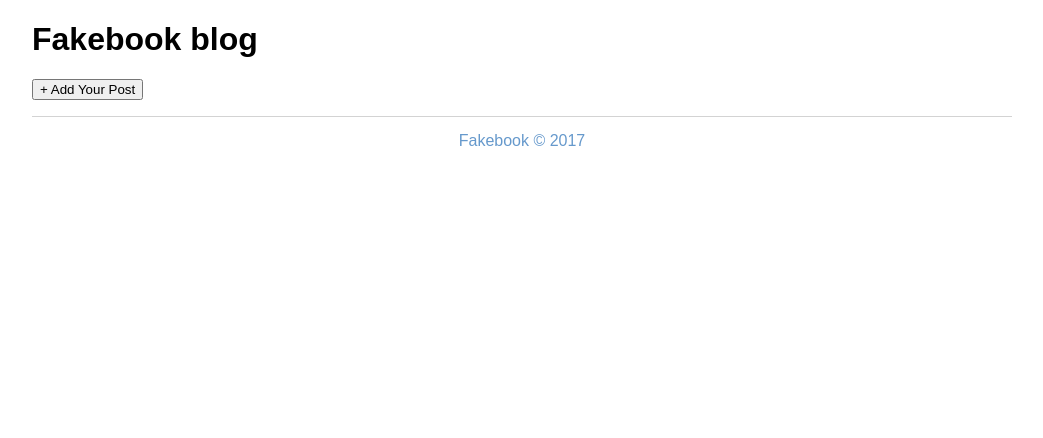
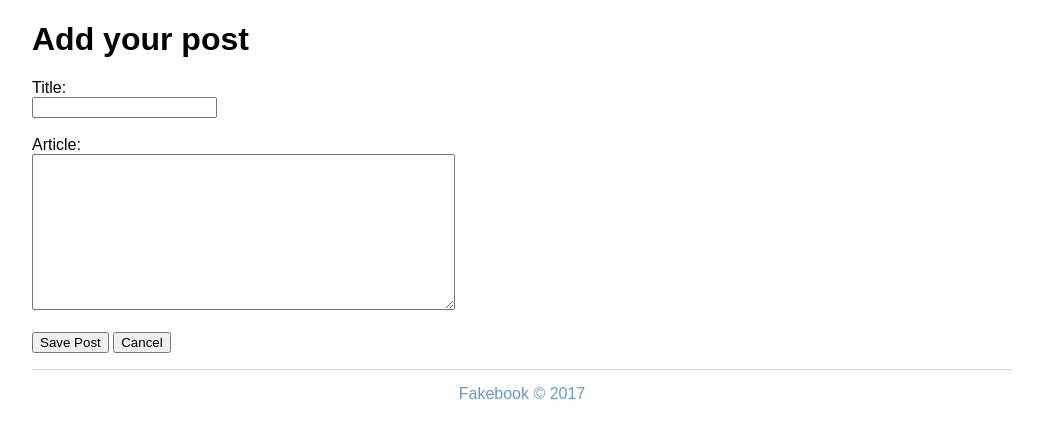
Before and after one commit to RoyBarsheshet/fackbook_blog, a PHP site: page /add_post.php in a window 1280 px wide. Shown: the part 43-481 px from the top of the page, without its empty margins (118-1161 px from the left). Run offline with PHP 8.4, Linux system fonts and the light colour scheme; the visitor is signed in with stand-in values (Sample User, id 1).

Commit message:
blog,add-post,user-profile

```diff
--- a/add_post.php
+++ b/add_post.php
@@ -6,13 +6,49 @@ if(!isset($_SESSION['user_id'])){
   header('location: signin.php');
   exit;
 }
-$title = 'Fakebook Blog';
+$title = 'Add Post';
+$error = '';
+$post_title='';
 
+if(isset($_POST['submit'])){
+
+  $post_title = !empty($_POST['title']) ? trim($_POST['title']) : '';
+  $article = !empty($_POST['article']) ? trim($_POST['article']) : '';
+
+  if( ! $post_title){
+
+    $error = ' * Title is required';
+  } elseif (! $article) {
+
+    $error = ' * Articale is required';
+
+} else {
+$link = mysqli_connect('localhost', 'root', '', 'fakebook_blog');
+mysqli_query($link, "SET NAMES utf8");
+$uid = $_SESSION['user_id'];
+   $sql = "INSERT INTO posts VALUES('','$post_title','$article',NOW(),$uid)";
+   $result = mysqli_query($link, $sql);
+
+   if($result && mysqli_affected_rows($link) > 0){
+    header('location: blog.php');
+  exit;
+   }
+}
+
+}
 ?>
 <?php include 'tpl/header.php'; ?>
       <div class="content">
-        <h1>Fakebook blog</h1>
-        <p><input type="button" value="+ Add Your Post"></p>
+        <h1>Add your post</h1>
+        <form method="post" action="">
+          <label for="title">Title:</label><br>
+          <input type="text" name="title" value="<?= old('title');?>"><br><br>
+          <label for="article">Article:</label><br>
+          <textarea  rows="10" cols="50" name="article"><?= old('article'); ?></textarea><br><br>
+          <input type="submit" name="submit" value="Save Post">
+          <input type="button" value="Cancel"  onclick="window.location='blog.php';">
+          <span class="error"><?= $error; ?></span>
+        </form>
 
       </div>
 <?php include 'tpl/footer.php'; ?>
--- a/css/style.css
+++ b/css/style.css
@@ -33,3 +33,9 @@ color: #6699cc;
 span.error{
   color: red;
 }
+.post-box{
+  border: 1px solid lightgray;
+  margin-bottom: 15px;
+  padding-left: 15px;
+
+}
```
Also changed, not shown: blog.php (+22 -2 lines), signin.php (+8 -0 lines), user_profile.php (+14 -11 lines).
